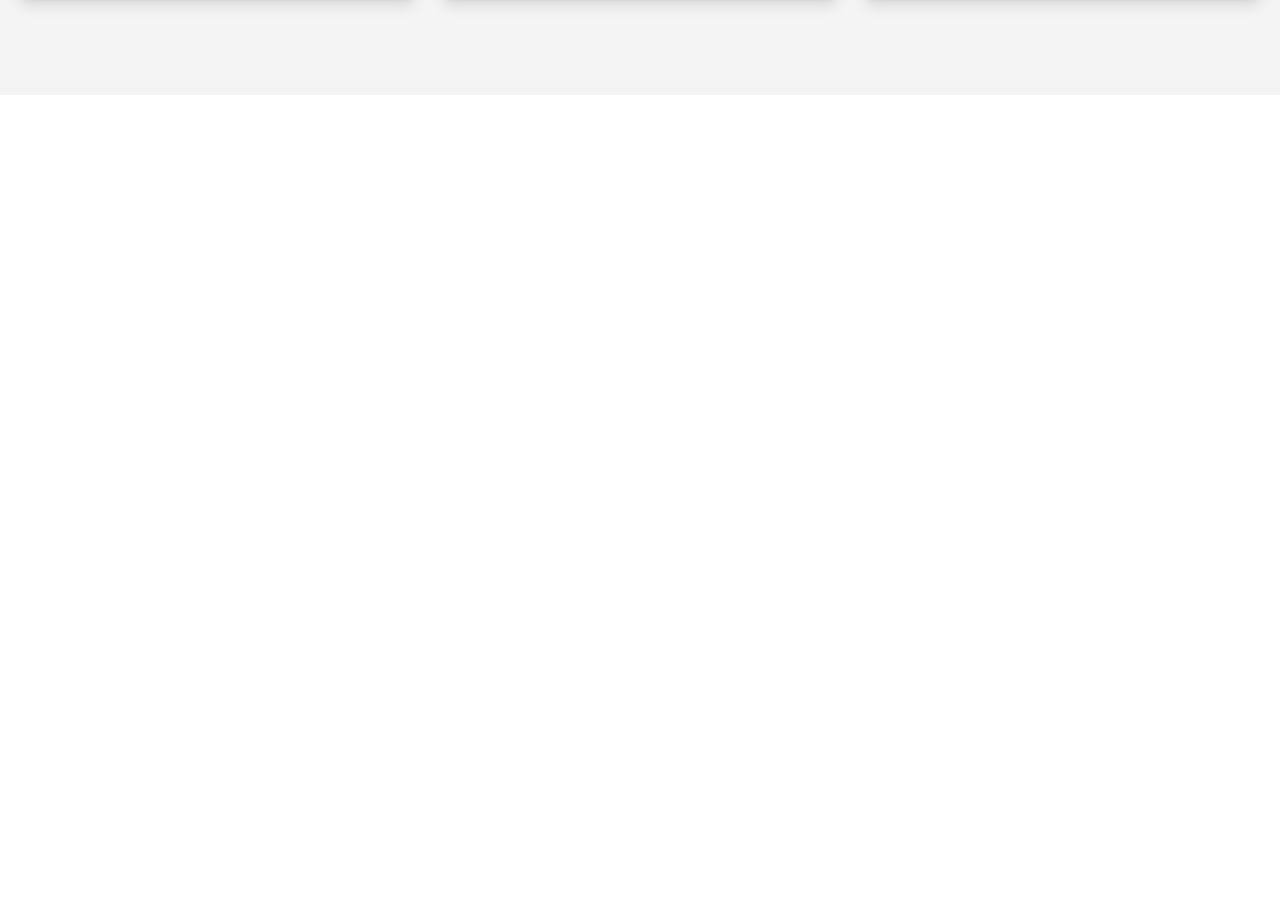
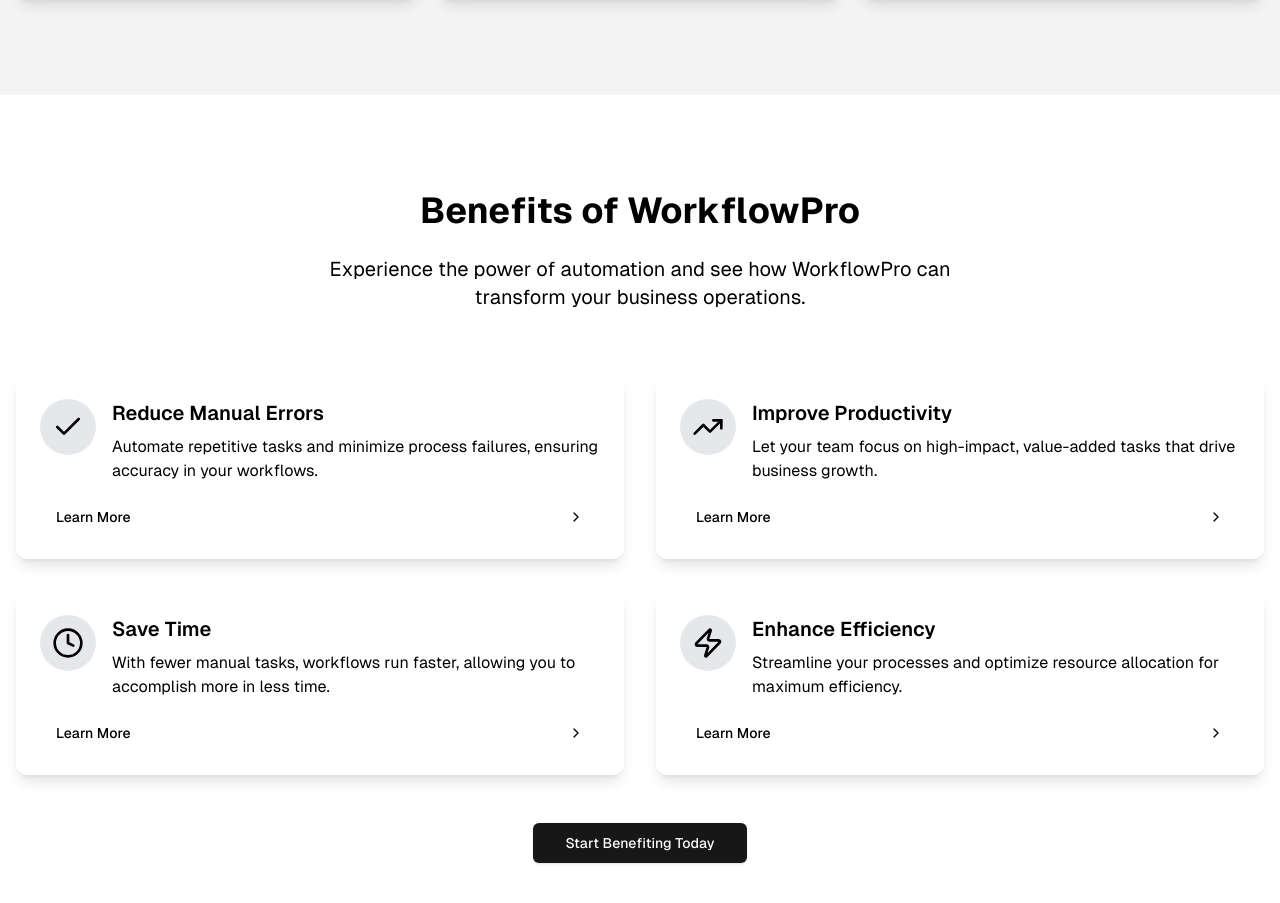
Before and after one commit to itseduardolima/WorkflowPro, a Next.js app: page / in a window 1280 px wide. Shown: the part 1068-1971 px from the top of the page. Before the commit the page ends 1163 px from the top, so only its background shows below. Built offline with nearby package versions, Linux system fonts and the light colour scheme.

Commit message:
feat: Benefits section

```diff
--- a/src/app/page.tsx
+++ b/src/app/page.tsx
@@ -1,5 +1,6 @@
 "use client";
 
+import Benefits from "@/components/Benefits";
 import Features from "@/components/Features";
 import Header from "@/components/Header";
 import { Hero } from "@/components/Hero";
@@ -10,6 +11,7 @@
       <Header />
       <Hero />
       <Features />
+      <Benefits />
     </>
   );
 }
--- /dev/null
+++ b/src/components/Benefits.tsx
@@ -0,0 +1,176 @@
+import React, { useState } from "react";
+import { motion, AnimatePresence } from "framer-motion";
+import { Check, Clock, Zap, TrendingUp, ChevronRight } from "lucide-react";
+import { Button } from "@/components/ui/button";
+
+type Benefit = {
+  icon: React.ReactNode;
+  title: string;
+  description: string;
+  details: string[];
+};
+
+const Benefits = () => {
+  const [selectedBenefit, setSelectedBenefit] = useState<number | null>(null);
+
+  const benefits: Benefit[] = [
+    {
+      icon: <Check className="h-8 w-8 text-primary" />,
+      title: "Reduce Manual Errors",
+      description:
+        "Automate repetitive tasks and minimize process failures, ensuring accuracy in your workflows.",
+      details: [
+        "Implement error-checking algorithms",
+        "Standardize data input and output",
+        "Automatic validation of processes",
+        "Real-time error notifications",
+      ],
+    },
+    {
+      icon: <TrendingUp className="h-8 w-8 text-primary" />,
+      title: "Improve Productivity",
+      description:
+        "Let your team focus on high-impact, value-added tasks that drive business growth.",
+      details: [
+        "Automate routine tasks",
+        "Streamline approval processes",
+        "Centralize task management",
+        "Provide performance analytics",
+      ],
+    },
+    {
+      icon: <Clock className="h-8 w-8 text-primary" />,
+      title: "Save Time",
+      description:
+        "With fewer manual tasks, workflows run faster, allowing you to accomplish more in less time.",
+      details: [
+        "Reduce task completion time",
+        "Eliminate unnecessary steps",
+        "Parallel process execution",
+        "Automated reporting and analytics",
+      ],
+    },
+    {
+      icon: <Zap className="h-8 w-8 text-primary" />,
+      title: "Enhance Efficiency",
+      description:
+        "Streamline your processes and optimize resource allocation for maximum efficiency.",
+      details: [
+        "Optimize resource allocation",
+        "Identify and eliminate bottlenecks",
+        "Continuous process improvement",
+        "Integration with existing tools",
+      ],
+    },
+  ];
+
+  return (
+    <section
+      id="benefits"
+      className="py-24 bg-white"
+    >
+      <div className="container mx-auto px-4">
+        <motion.h2
+          className="text-4xl font-bold text-center mb-6"
+          initial={{ opacity: 0, y: 20 }}
+          whileInView={{ opacity: 1, y: 0 }}
+          transition={{ duration: 0.5 }}
+          viewport={{ once: true }}
+        >
+          Benefits of WorkflowPro
+        </motion.h2>
+        <motion.p
+          className="text-xl text-center text-muted-foreground mb-16 max-w-2xl mx-auto"
+          initial={{ opacity: 0, y: 20 }}
+          whileInView={{ opacity: 1, y: 0 }}
+          transition={{ duration: 0.5, delay: 0.1 }}
+          viewport={{ once: true }}
+        >
+          Experience the power of automation and see how WorkflowPro can
+          transform your business operations.
+        </motion.p>
+        <div className="grid grid-cols-1 md:grid-cols-2 gap-8 mb-12">
+          {benefits.map((benefit, index) => (
+            <motion.div
+              key={index}
+              className={`bg-card p-6 rounded-xl shadow-lg transition-all duration-300 hover:shadow-xl ${
+                selectedBenefit === index ? "ring-2 ring-primary" : ""
+              }`}
+              initial={{ opacity: 0, y: 20 }}
+              whileInView={{ opacity: 1, y: 0 }}
+              transition={{ duration: 0.5, delay: index * 0.1 }}
+              viewport={{ once: true }}
+            >
+              <div className="flex items-start mb-4">
+                <motion.div
+                  whileHover={{ scale: 1.1, rotate: 5 }}
+                  whileTap={{ scale: 0.9 }}
+                  className="mr-4 bg-gray-200 p-3 rounded-full"
+                >
+                  {benefit.icon}
+                </motion.div>
+                <div>
+                  <h3 className="text-xl font-semibold mb-2">
+                    {benefit.title}
+                  </h3>
+                  <p className="text-muted-foreground">{benefit.description}</p>
+                </div>
+              </div>
+              <Button
+                variant="ghost"
+                className="w-full justify-between"
+                onClick={() =>
+                  setSelectedBenefit(selectedBenefit === index ? null : index)
+                }
+              >
+                Learn More{" "}
+                <ChevronRight
+                  className={`h-4 w-4 transition-transform duration-200 ${
+                    selectedBenefit === index ? "rotate-90" : ""
+                  }`}
+                />
+              </Button>
+              <AnimatePresence>
+                {selectedBenefit === index && (
+                  <motion.ul
+                    initial={{ opacity: 0, height: 0 }}
+                    animate={{ opacity: 1, height: "auto" }}
+                    exit={{ opacity: 0, height: 0 }}
+                    transition={{ duration: 0.3 }}
+                    className="mt-4 space-y-2"
+                  >
+                    {benefit.details.map((detail, detailIndex) => (
+                      <motion.li
+                        key={detailIndex}
+                        initial={{ opacity: 0, x: -20 }}
+                        animate={{ opacity: 1, x: 0 }}
+                        transition={{ duration: 0.3, delay: detailIndex * 0.1 }}
+                        className="flex items-center"
+                      >
+                        <Check className="h-4 w-4 text-primary mr-2 flex-shrink-0" />
+                        <span>{detail}</span>
+                      </motion.li>
+                    ))}
+                  </motion.ul>
+                )}
+              </AnimatePresence>
+            </motion.div>
+          ))}
+        </div>
+        <motion.div
+          className="text-center"
+          initial={{ opacity: 0, y: 20 }}
+          whileInView={{ opacity: 1, y: 0 }}
+          transition={{ duration: 0.5, delay: 0.4 }}
+          viewport={{ once: true }}
+        >
+          <Button size="lg" asChild>
+            <a href="#pricing">Start Benefiting Today</a>
+          </Button>
+        </motion.div>
+      </div>
+    </section>
+  );
+};
+
+export default Benefits;
```
